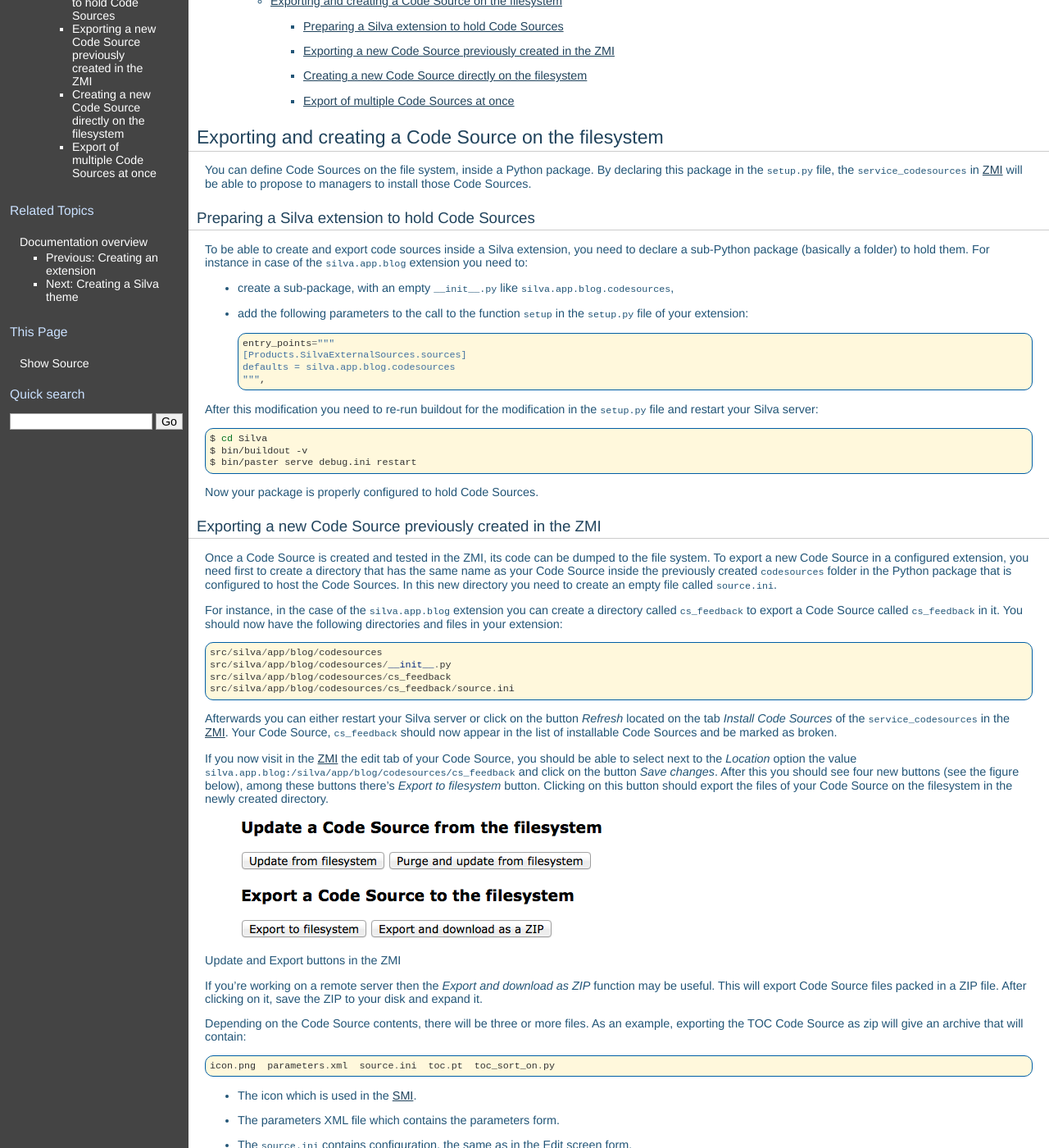
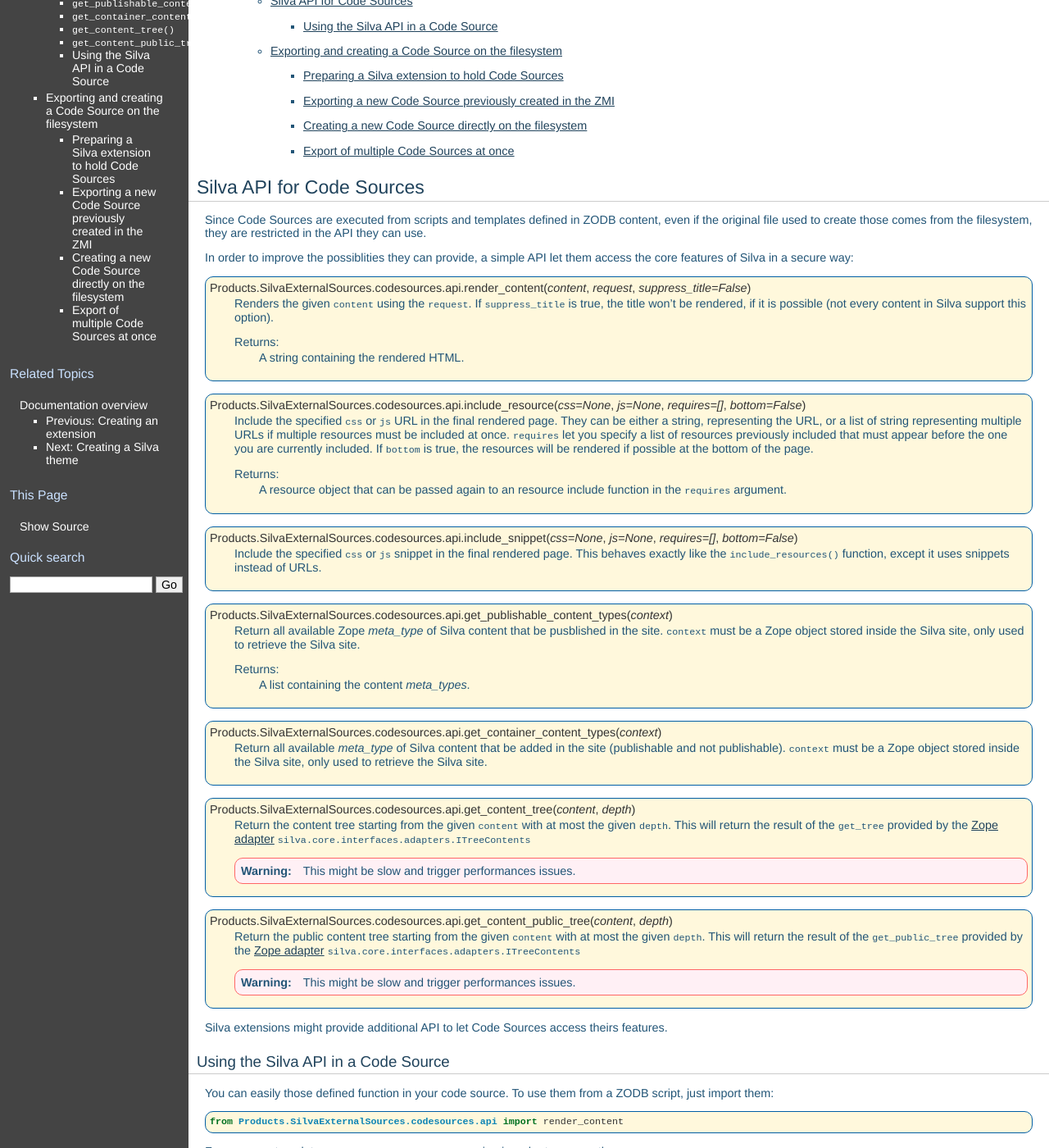
Before and after one commit to silvacms/documentation, a Sphinx documentation site: the page built from source/code_source/index.rst, in a window 1280 px wide and 1400 px high, scrolled down 327 px. Shown: the whole window at 82% size. Built offline with Sphinx 7.4.7, drawn with Linux system fonts in a browser that asks for light colours; pages that are not in the unit, such as notebooks, are missing from menus; comment, search, counter and statistics services are not loaded; cross-references to code outside the pages are shown as plain code; some of the changed text lies outside the part shown.

Commit message:
Improve documentation.

```diff
--- a/source/api/folders.rst
+++ b/source/api/folders.rst
@@ -107,7 +107,8 @@
 
 .. note::
 
-   Those operations are really slow on large containers.
+   Those operations are really slow on large containers and might slow
+   down the whole Silva site if used frequently.
 
 .. versionadded:: 3.0
 
--- a/source/code_source/index.rst
+++ b/source/code_source/index.rst
@@ -22,6 +22,106 @@
 the Code Source Service.
 
 .. contents::
+
+
+.. _silva_api_for_code_sources:
+
+Silva API for Code Sources
+--------------------------
+
+Since Code Sources are executed from scripts and templates defined in
+ZODB content, even if the original file used to create those comes
+from the filesystem, they are restricted in the API they can use.
+
+In order to improve the possiblities they can provide, a simple API
+let them access the core features of Silva in a secure way:
+
+.. module:: Products.SilvaExternalSources.codesources.api
+
+.. function:: render_content(content, request, suppress_title=False)
+
+   Renders the given ``content`` using the ``request``. If
+   ``suppress_title`` is true, the title won't be rendered, if it is
+   possible (not every content in Silva support this option).
+
+   :returns: A string containing the rendered HTML.
+
+.. function:: include_resource(css=None, js=None, requires=[], bottom=False)
+
+   Include the specified ``css`` or ``js`` URL in the final rendered
+   page. They can be either a string, representing the URL, or a list
+   of string representing multiple URLs if multiple resources must be
+   included at once. ``requires`` let you specify a list of resources
+   previously included that must appear before the one you are
+   currently included. If ``bottom`` is true, the resources will be
+   rendered if possible at the bottom of the page.
+
+   :returns: A resource object that can be passed again to an resource
+      include function in the ``requires`` argument.
+
+.. function:: include_snippet(css=None, js=None, requires=[], bottom=False)
+
+   Include the specified ``css`` or ``js`` snippet in the final
+   rendered page. This behaves exactly like the
+   :py:func:`include_resources` function, except it uses snippets
+   instead of URLs.
+
+.. function:: get_publishable_content_types(context)
+
+   Return all available Zope *meta_type* of Silva content that be
+   pusblished in the site. ``context`` must be a Zope object stored
+   inside the Silva site, only used to retrieve the Silva site.
+
+   :returns: A list containing the content *meta_types*.
+
+.. function:: get_container_content_types(context)
+
+   Return all available *meta_type* of Silva content that be added in
+   the site (publishable and not publishable). ``context`` must be a
+   Zope object stored inside the Silva site, only used to retrieve the
+   Silva site.
+
+.. function:: get_content_tree(content, depth)
+
+   Return the content tree starting from the given ``content`` with at
+   most the given ``depth``. This will return the result of the
+   ``get_tree`` provided by the :term:`Zope adapter`
+   :py:interface:`~silva.core.interfaces.adapters.ITreeContents`
+
+   .. warning:: This might be slow and trigger performances issues.
+
+.. function:: get_content_public_tree(content, depth)
+
+   Return the public content tree starting from the given ``content``
+   with at most the given ``depth``. This will return the result of
+   the ``get_public_tree`` provided by the :term:`Zope adapter`
+   :py:interface:`~silva.core.interfaces.adapters.ITreeContents`
+
+   .. warning:: This might be slow and trigger performances issues.
+
+
+Silva extensions might provide additional API to let Code Sources
+access theirs features.
+
+
+Using the Silva API in a Code Source
+~~~~~~~~~~~~~~~~~~~~~~~~~~~~~~~~~~~~
+
+You can easily those defined function in your code source. To use them
+from a ZODB script, just import them:
+
+.. code-block:: python
+
+   from Products.SilvaExternalSources.codesources.api import render_content
+
+From a page template, you can use a ``python`` expression in order to
+access them:
+
+.. code-block:: html
+
+   <tal:content
+       tal:define="render_content python:modules['Products.SilvaExternalSources.codesources.api'].render_content"
+       tal:content="python:render_content(document, request)" />
 
 
 Exporting and creating a Code Source on the filesystem
```
Also changed, not shown: source/changes/30.rst (+7 -0 lines), 1 other file.
